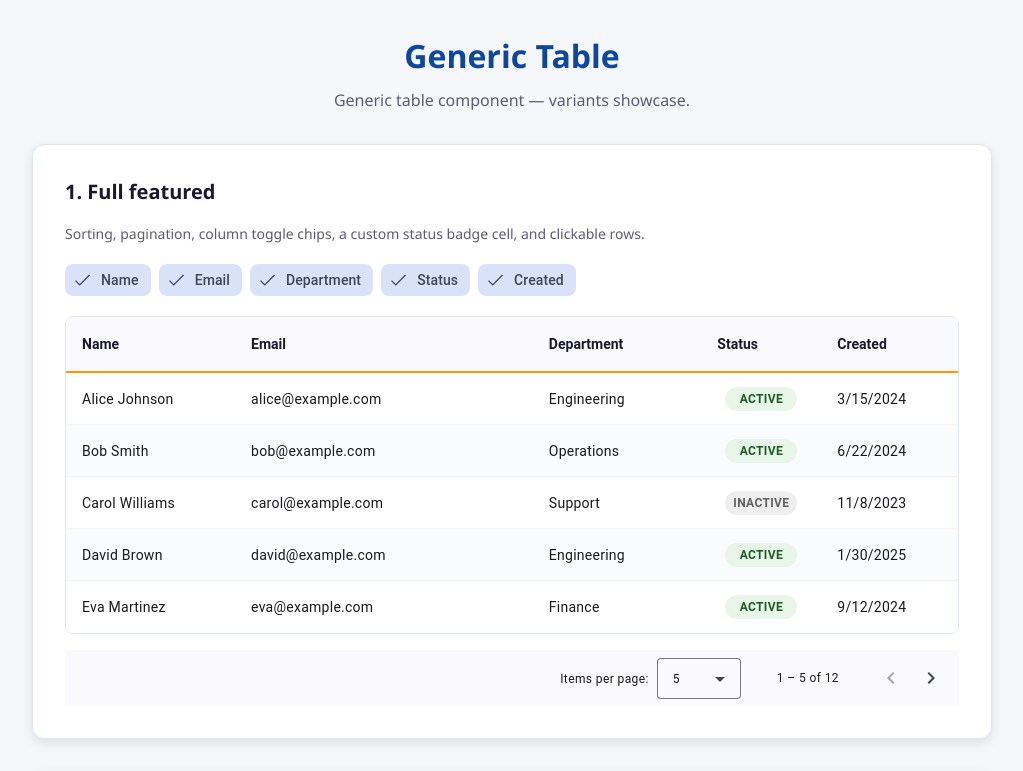
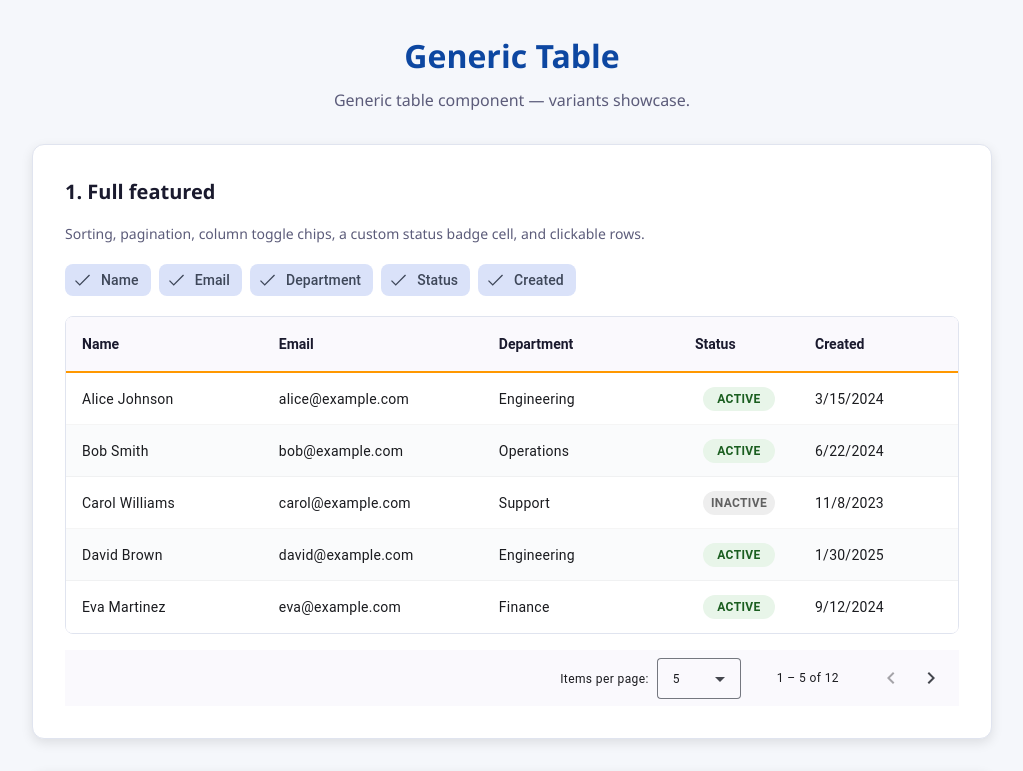
Before and after one commit to kkuchar2/angular_generic_table, an Angular app: page / in a window 1280 px wide. Shown: the top 771 px of the page, without its empty margins (128-1151 px from the left). Built offline with nearby package versions, Linux system fonts and the light colour scheme.

Commit message:
Enhance column width handling in generic table with colgroup and fixed layout

```diff
--- a/src/app/components/generic-table/generic-table.component.html
+++ b/src/app/components/generic-table/generic-table.component.html
@@ -22,6 +22,14 @@
       [trackBy]="trackBy()"
       (matSortChange)="sortChange.emit($event)"
     >
+      <colgroup>
+        @for (key of displayedColumns(); track key) {
+          @if (getColumnByKey(key); as col) {
+            <col [ngStyle]="columnColStyles(col)" />
+          }
+        }
+      </colgroup>
+
       @for (col of columns(); track col.key) {
         <ng-container [matColumnDef]="col.key">
           @if (col.sortable) {
@@ -52,10 +60,12 @@
             [style.text-align]="col.align ?? 'left'"
           >
             @if (getCellTemplate(col.key); as template) {
-              <ng-container
-                [ngTemplateOutlet]="template"
-                [ngTemplateOutletContext]="cellContext(row)"
-              />
+              <div class="generic-table__cell-content">
+                <ng-container
+                  [ngTemplateOutlet]="template"
+                  [ngTemplateOutletContext]="cellContext(row)"
+                />
+              </div>
             } @else {
               {{ formatCell(col, row) }}
             }
--- a/src/app/components/generic-table/generic-table.component.scss
+++ b/src/app/components/generic-table/generic-table.component.scss
@@ -38,11 +38,10 @@
 
 table {
   // Grow past the container when column min-widths require it; the scroll
-  // wrapper handles overflow. `table-layout: fixed` ignores min-width and
-  // squeezes flexible columns when another column has an explicit width.
+  // wrapper handles overflow.
   width: max-content;
   min-width: 100%;
-  table-layout: auto;
+  table-layout: fixed;
 }
 
 .mat-mdc-header-cell,
@@ -51,6 +50,8 @@ table {
   text-overflow: ellipsis;
   white-space: nowrap;
   vertical-align: middle;
+  // Let fixed-width / flex cell content shrink below its intrinsic size.
+  min-width: 0;
 }
 
 .mat-mdc-cell {
@@ -85,6 +86,13 @@ table {
   flex-shrink: 0;
 }
 
+// Constrains projected custom templates to the column width so overflow/ellipsis work.
+.generic-table__cell-content {
+  min-width: 0;
+  max-width: 100%;
+  overflow: hidden;
+}
+
 .generic-table__empty {
   padding: var(--gt-empty-padding);
   text-align: center;
--- a/src/app/components/generic-table/generic-table.component.ts
+++ b/src/app/components/generic-table/generic-table.component.ts
@@ -137,20 +137,48 @@ export class GenericTableComponent<T = unknown> {
     });
   }
 
+  /** Column definition for a displayed key, if it exists. */
+  getColumnByKey(key: string): ColumnDef<T> | undefined {
+    return this.columns().find((column) => column.key === key);
+  }
+
+  /** Width hints for `<col>` elements (used with `table-layout: fixed`). */
+  columnColStyles(column: ColumnDef<T>): Record<string, string> {
+    const styles: Record<string, string> = {};
+
+    if (column.width) {
+      styles['width'] = column.width;
+      return styles;
+    }
+
+    if (column.minWidth && this.isPositiveLength(column.minWidth)) {
+      styles['width'] = column.minWidth;
+    }
+
+    return styles;
+  }
+
   /** Inline width constraints applied to header and body cells. */
   columnWidthStyles(column: ColumnDef<T>): Record<string, string> {
     const styles: Record<string, string> = {};
 
     if (column.width) {
       styles['width'] = column.width;
+      styles['max-width'] = column.width;
     }
 
-    const minWidth = column.minWidth ?? column.width;
-    if (minWidth) {
-      styles['min-width'] = minWidth;
+    if (column.minWidth !== undefined) {
+      styles['min-width'] = column.minWidth;
+    } else if (column.width) {
+      styles['min-width'] = column.width;
     }
 
     return styles;
+  }
+
+  private isPositiveLength(value: string): boolean {
+    const parsed = Number.parseFloat(value);
+    return !Number.isNaN(parsed) && parsed > 0;
   }
 
   /** Resolve the plain-text value for a cell without a custom template. */
```
